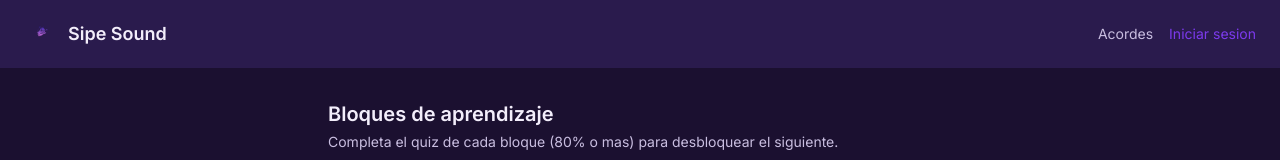
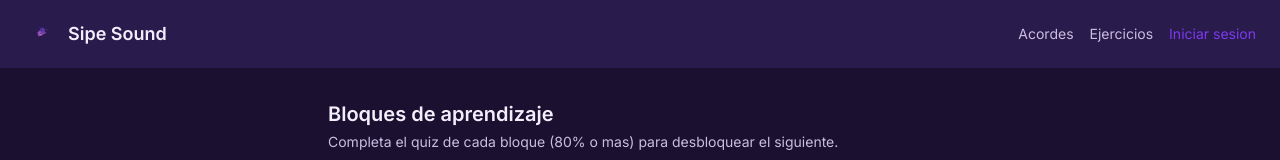
Before and after one commit to Juanjop04/SIPE-SOUND-Frontend, a React (Vite) app in the folder frontend-react/: page / in a window 1280 px wide. Shown: the top 160 px of the page. Built offline with nearby package versions, Linux system fonts and the light colour scheme; no server answers.

Commit message:
Restaura links de Ejercicios y Mi progreso en el Header

```diff
--- a/frontend-react/src/components/Header.jsx
+++ b/frontend-react/src/components/Header.jsx
@@ -27,9 +27,17 @@ export default function Header() {
         </Link>
       </div>
       <nav className="flex items-center gap-4 text-sm">
-        <Link to="/acordes" className="text-muted hover:text-primary">
-          Acordes
+       <Link to="/acordes" className="text-muted hover:text-primary">
+         Acordes
         </Link>
+        <Link to="/ejercicios" className="text-muted hover:text-primary">
+          Ejercicios
+        </Link>
+        {usuario && (
+          <Link to="/progreso" className="text-muted hover:text-primary">
+            Mi progreso
+          </Link>
+        )}
         {usuario ? (
           <>
             <span className="text-muted">{usuario.email}</span>
```
